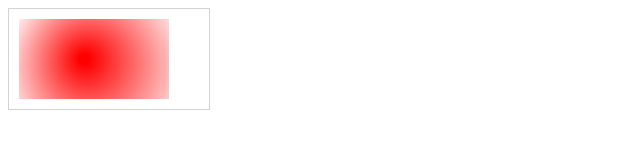
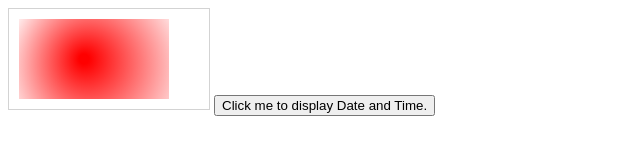
Before and after one commit to Xavier-says-hi-school/raytracing, a plain HTML site: page index.html in a window 1280 px wide. Shown: the whole page, without its empty margins (0-640 px from the left). Drawn offline with Linux system fonts and the light colour scheme.

Commit message:
Update index.html

```diff
--- a/index.html
+++ b/index.html
@@ -8,5 +8,9 @@
 
     <script src="main.js"></script>
 
+    <button type="button" onclick="start()">
+      Click me to display Date and Time.
+    </button>
+
   </body>
 </html>
```
